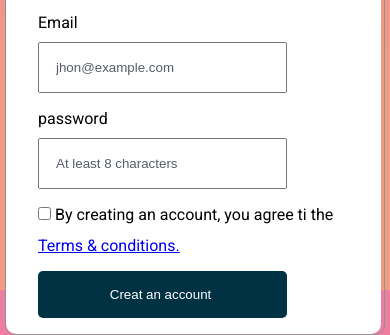
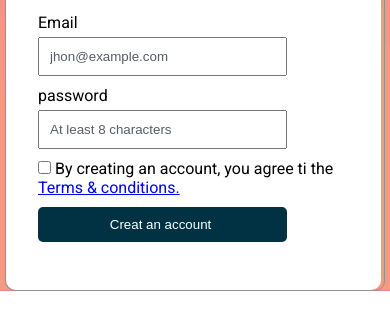
Before and after one commit to Rjb89/Gradie-Sign-Up-, a plain HTML site: page index.html in a window 390 px wide. Shown: the part 554-889 px from the top of the page. After the commit the page ends 845 px from the top, so only its background shows below. Drawn offline with Linux system fonts and the light colour scheme.

Commit message:
fixing_iphone_responsive

```diff
--- a/style/style.css
+++ b/style/style.css
@@ -61,10 +61,7 @@ h1 {
   border-radius: 0 0.625rem 0.625rem 0;
   max-width: 375px;
 }
-input {
-  padding: 1rem;
-  margin-bottom: 1rem;
-}
+
 .button {
   padding: 1rem;
   background-color: var(--Dark-blue);
@@ -78,6 +75,8 @@ input {
 #password {
   width: 80%;
   margin-top: 0.625rem;
+  padding: 1rem;
+  margin-bottom: 1rem;
 }
 ::placeholder {
   color: var(--Grayish-blue);
@@ -87,8 +86,22 @@ input {
       flex-direction: column;
     }
     .phone {
-      border-radius: 0.625rem 0.625rem 0 0 ;}
+      border-radius: 0.625rem 0.625rem 0 0 ;
+    width: 100%;}
       .sing_in{
-        border-radius: 0 0 0.625rem 0.625rem  ;
+        border-radius: 0 0 0.625rem 0.625rem ;
+        width: 100%;
+      }
+      #email,
+      #password {
+        width: 80%;
+        margin-top: 0.3rem;
+        padding: .625rem;
+        margin-bottom: .625rem;
+      }
+      .button {
+        padding: .625rem;
+        margin: .625rem 0 3rem 0;
+        width: 80%;
       }
     }
```
